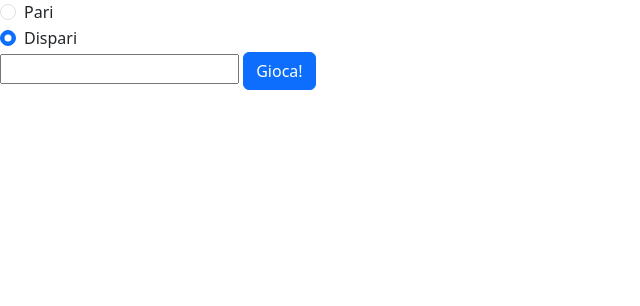
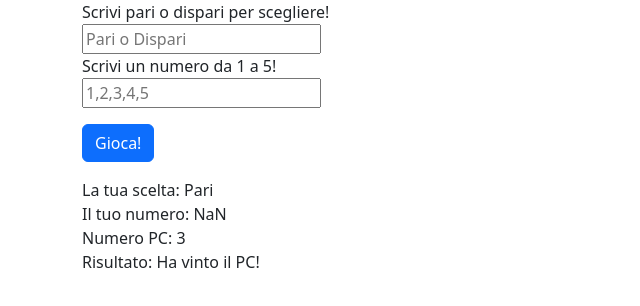
Before and after one commit to RiccardoSignorini/js-paliedispari, a plain HTML site: page Pari e Dispari/index.html in a window 1280 px wide. Both pictures are taken after a click on the button "Gioca!". Shown: the whole page, without its empty margins (0-640 px from the left). Drawn offline with nearby package versions, Linux system fonts and the light colour scheme.

Commit message:
Termine esercizio

```diff
--- a/Pari e Dispari/assets/js/main.js
+++ b/Pari e Dispari/assets/js/main.js
@@ -7,20 +7,76 @@ Stabiliamo se la somma dei due numeri è pari o dispari (usando una funzione)
 Dichiariamo chi ha vinto.
 */
 
+let choise = document.querySelector('#choise');
 let num1 = parseFloat( document.querySelector('#num').value );
-let num2 = Math.floor(Math.random()*5)+1;
+
+// FUNZIONE NUMERO RANDOM
+function randomNum(min, max){
+    return Math.floor(Math.random()*max) + min;
+}
 
 const play = document.querySelector('button')
-console.log(num2)
 
 play.addEventListener('click', function() {
+    choise = document.querySelector('#choise');
+    num1 = parseFloat( document.querySelector('#num').value );
 
+    let num2 = randomNum(1, 5)
+    // SCEGLIE PARI
+    if(choise = 'Pari'){
+        // SE VINCE
+        if((num1+num2)%2==0){
+            // SCELTA UTENTE
+            document.querySelector('#printchoise').innerHTML = '<span>La tua scelta: Pari</span>'
+            // NUMERO UTENTE
+            document.querySelector('#usernumber').innerHTML = `<span>Il tuo numero: ${num1}</span>`
+            // NUMERO PC
+            document.querySelector('#pcnumber').innerHTML = `<span>Numero PC: ${num2}</span>`
+            // RISULTATO
+            document.querySelector('#results').innerHTML = '<span>Risultato: Hai Vinto!</span>'
+        }
+        // SE PERDE
+        if((num1+num2)%2!=0){
+            // SCELTA UTENTE
+            document.querySelector('#printchoise').innerHTML = '<span>La tua scelta: Pari</span>'
+            // NUMERO UTENTE
+            document.querySelector('#usernumber').innerHTML = `<span>Il tuo numero: ${num1}</span>`
+            // NUMERO PC
+            document.querySelector('#pcnumber').innerHTML = `<span>Numero PC: ${num2}</span>`
+            // RISULTATO
+            document.querySelector('#results').innerHTML = '<span>Risultato: Ha vinto il PC!</span>'
+            }
+
+    // SCEGLIE DISPARI
+    } else if(choise = 'Dispari'){
+        // SE VINCE
+        if((num1+num2)%2!=0){
+            // SCELTA UTENTE
+            document.querySelector('#printchoise').innerHTML = '<span>La tua scelta: Dispari</span>'
+            // NUMERO UTENTE
+            document.querySelector('#usernumber').innerHTML = `<span>Il tuo numero: ${num1}</span>`
+            // NUMERO PC
+            document.querySelector('#pcnumber').innerHTML = `<span>Numero PC: ${num2}</span>`
+            // RISULTATO
+            document.querySelector('#results').innerHTML = '<span>Risultato: Hai Vinto!</span>'
+        }
+        // SE PERDE
+        if((num1+num2)%2==0){
+            // SCELTA UTENTE
+            document.querySelector('#printchoise').innerHTML = '<span>La tua scelta: Dispari</span>'
+            // NUMERO UTENTE
+            document.querySelector('#usernumber').innerHTML = `<span>Il tuo numero: ${num1}</span>`
+            // NUMERO PC
+            document.querySelector('#pcnumber').innerHTML = `<span>Numero PC: ${num2}</span>`
+            // RISULTATO
+            document.querySelector('#results').innerHTML = '<span>Risultato: Ha vinto il PC!</span>'
+            }
+    }
 })
 
 
 /*
--checkbox pari(scelta1)
--checkbox dispari(scelta2)
+input text per scelta pari o dispari
 
 input number per la scrittura di un numero(num1)
 
--- a/Pari e Dispari/index.html
+++ b/Pari e Dispari/index.html
@@ -9,18 +9,40 @@
     <link href="https://cdn.jsdelivr.net/npm/bootstrap@5.3.0-alpha1/dist/css/bootstrap.min.css" rel="stylesheet" integrity="sha384-GLhlTQ8iRABdZLl6O3oVMWSktQOp6b7In1Zl3/Jr59b6EGGoI1aFkw7cmDA6j6gD" crossorigin="anonymous">
 </head>
 <body>
-    <div class="form-check">
-        <input class="form-check-input" type="radio" name="flexRadioDefault" id="flexRadioDefault1">
-        <label class="form-check-label" for="flexRadioDefault1">Pari</label>
+    <div class="container">
+        <!-- SCELTA PARI O DISPARI -->
+        <label for="">Scrivi pari o dispari per scegliere!</label>
+        <div>
+            <input type="text" value="" id="choise" placeholder="Pari o Dispari">
+        </div>
+        <!-- SCELTA NUMERO -->
+        <label for="">Scrivi un numero da 1 a 5!</label>
+        <div>
+            <input type="number" value="" id="num" placeholder="1,2,3,4,5">
+        </div>
+        <!-- BOTTONE GIOCO -->
+        <button type="button" class="btn btn-primary my-3">Gioca!</button>
     </div>
-    <div class="form-check">
-        <input class="form-check-input" type="radio" name="flexRadioDefault" id="flexRadioDefault2" checked>
-        <label class="form-check-label" for="flexRadioDefault2">Dispari</label>
+    <!-- RISULTATI GIOCO -->
+    <div class="container">
+        <!-- SCELTA UTENTE -->
+        <div id="printchoise">
+            <span>La tua scelta:</span>
+        </div>
+        <!-- NUMERO UTENTE -->
+        <div id="usernumber">
+            <span>Il tuo numero:</span>
+        </div>
+        <!-- NUMERO PC -->
+        <div id="pcnumber">
+            <span>Numero PC:</span>
+        </div>
+        <!-- RISULTATO -->
+        <div id="results">
+            Risultato:
+        </div>
     </div>
 
-    <input type="number" value="" id="num">
-
-    <button type="button" class="btn btn-primary">Gioca!</button>
     <!-- BOOTSTRAP JS -->
     <script src="https://cdn.jsdelivr.net/npm/bootstrap@5.3.0-alpha1/dist/js/bootstrap.bundle.min.js" integrity="sha384-w76AqPfDkMBDXo30jS1Sgez6pr3x5MlQ1ZAGC+nuZB+EYdgRZgiwxhTBTkF7CXvN" crossorigin="anonymous"></script>
     <!-- LINK JS -->
```
Also changed, not shown: palindroma/assets/js/main.js (+8 -5 lines).
